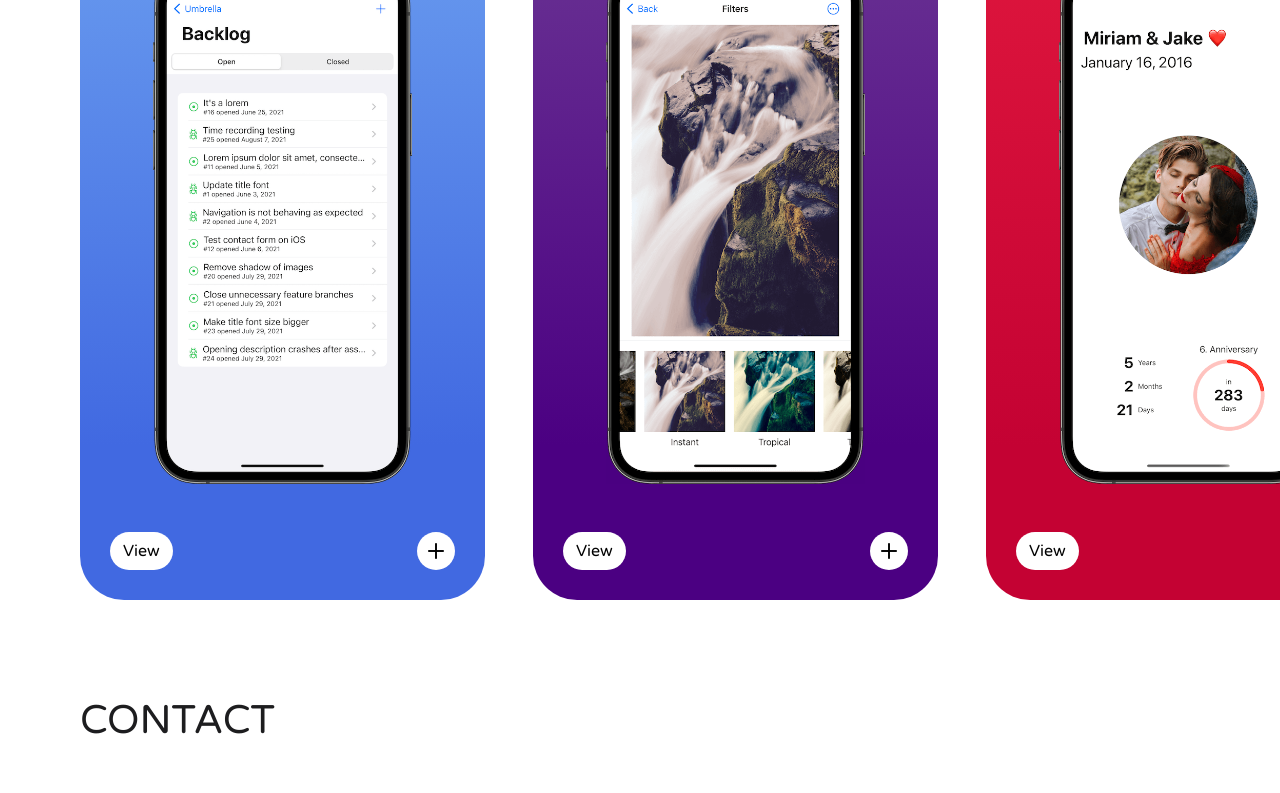
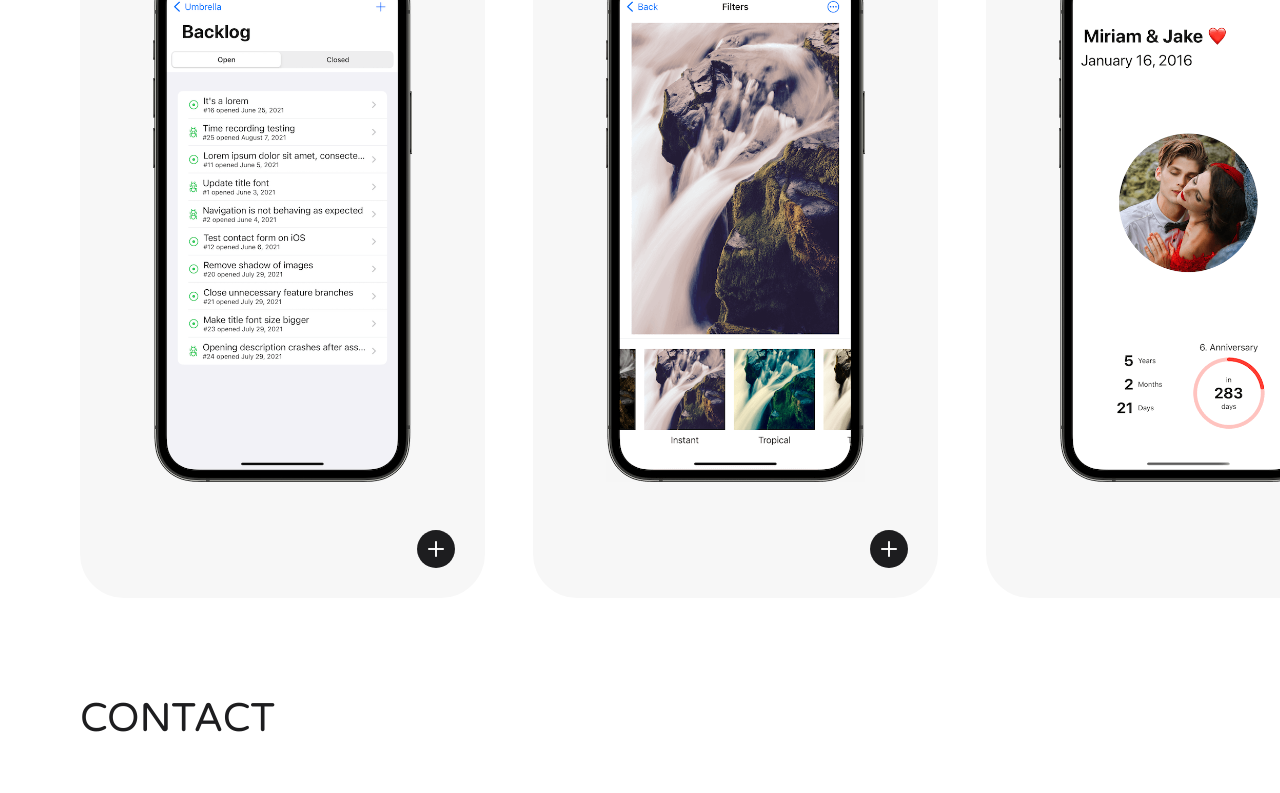
Before and after one commit to Hebrasco/hebrasco.github.io, a React (Create React App) app: page /#/ in a window 1280 px wide. Shown: the part 1988-2781 px from the top of the page. Built offline with nearby package versions, Linux system fonts and the light colour scheme.

Commit message:
💄 Update project styles

```diff
--- a/src/pages/Home/components/Projects/components/Preview/components/Actions/index.module.css
+++ b/src/pages/Home/components/Projects/components/Preview/components/Actions/index.module.css
@@ -10,6 +10,8 @@
   margin-left: auto;
   cursor: pointer;
   display: flex;
+  background-color: var(--primaryBackgroundColor);
+  color: var(--primaryColor);
 }
 
 .preview-action-button-details:before {
--- a/src/pages/Home/components/Projects/components/Preview/components/Actions/index.tsx
+++ b/src/pages/Home/components/Projects/components/Preview/components/Actions/index.tsx
@@ -1,34 +1,22 @@
-import { Action } from 'pages/Home/components/Projects/components/ProjectAction'
 import React, { MouseEvent } from 'react'
 
 import styles from './index.module.css'
-import { ROUTES } from 'data'
 import { conditionalStyle } from 'utils'
 
 interface Props {
   onToggleDetails: (event: MouseEvent<HTMLElement>) => void
-  projectId: string
   isDetailShown: boolean
-  colors: {
-    foreground: string
-    background: string
-  }
 }
 
 export function Actions({
-  projectId,
-  colors,
   isDetailShown,
   onToggleDetails: handleToggleDetails,
 }: Props): JSX.Element {
-  const projectRoute = ROUTES.project.replace(':projectId', projectId)
-
   return (
     <div
       className="mt-4 mt-md-5 d-flex justify-content-space-between"
       style={{ height: 38 }}
     >
-      <Action to={projectRoute} label="View" colors={colors} filled />
       <i
         className={`bi bi-plus ${
           styles['preview-action-button-details']
@@ -37,10 +25,6 @@ export function Actions({
           styles['preview-action-button-details-active']
         )}`}
         onClick={handleToggleDetails}
-        style={{
-          backgroundColor: colors.background,
-          color: colors.foreground,
-        }}
       />
     </div>
   )
--- a/src/pages/Home/components/Projects/components/Preview/index.tsx
+++ b/src/pages/Home/components/Projects/components/Preview/index.tsx
@@ -39,15 +39,13 @@ export function Preview({ project }: Props): JSX.Element {
 
   return (
     <div
-      className={`rounded ${
+      className={`bg-light rounded ${
         styles['preview-content-container']
       } ${conditionalStyle(
         !isMobile,
         styles['preview-content-container-desktop']
       )}`}
       style={{
-        backgroundColor: project.previewColors.backgroundGradient.end,
-        background: `linear-gradient(180deg,${project.previewColors.backgroundGradient.start} 20%, ${project.previewColors.backgroundGradient.end} 80%)`,
         width,
         height,
         scrollSnapAlign: conditionalStyle(isMobile, 'center', 'start'),
@@ -55,24 +53,20 @@ export function Preview({ project }: Props): JSX.Element {
       onClick={handleNavigateToDetails}
     >
       <div className="mb-auto">
-        <h3 style={{ color: project.previewColors.title }}>{project.name}</h3>
+        <h3>{project.name}</h3>
         <ComingSoon
           isComingSoon={project.isComingSoon}
           color={project.previewColors.subtitle}
         />
         {!isMobile && isDetailShown ? (
           <Badges
-            colors={project.previewColors.actions}
             languages={project.languages}
             frameworks={project.frameworks}
           />
         ) : null}
       </div>
       {isDetailShown ? (
-        <p
-          style={{ color: project.previewColors.title }}
-          className={conditionalStyle(!isMobile, 'h4')}
-        >
+        <p className={conditionalStyle(!isMobile, 'h4')}>
           {project.description}
         </p>
       ) : (
@@ -81,8 +75,6 @@ export function Preview({ project }: Props): JSX.Element {
         </>
       )}
       <Actions
-        projectId={project.id}
-        colors={project.previewColors.actions}
         onToggleDetails={handleToggleDetails}
         isDetailShown={isDetailShown}
       />
--- a/src/pages/Home/components/Projects/components/ProjectAction/index.module.css
+++ /dev/null
@@ -1,40 +0,0 @@
-.project-action-button-primary {
-  border-radius: var(--borderRadius);
-  display: inline-block;
-  padding: 0.375rem 0.75rem;
-  font-size: 1rem;
-  font-weight: 400;
-  line-height: 1.5;
-  color: #212529;
-  text-align: center;
-  text-decoration: none;
-  vertical-align: middle;
-  cursor: pointer;
-  -webkit-user-select: none;
-  user-select: none;
-  border: 1px solid transparent;
-  text-decoration: none !important;
-}
-
-.project-action-button-secondary {
-  border-radius: var(--borderRadius);
-  display: inline-block;
-  padding: 0.375rem 0.75rem;
-  font-size: 1rem;
-  font-weight: 400;
-  line-height: 1.5;
-  color: #212529;
-  text-align: center;
-  text-decoration: none;
-  vertical-align: middle;
-  cursor: pointer;
-  -webkit-user-select: none;
-  user-select: none;
-  border-width: 1px;
-  border-style: solid;
-  text-decoration: none !important;
-}
-
-.project-action-button-disabled {
-  cursor: default;
-}
--- a/src/pages/Home/components/Projects/components/ProjectAction/index.tsx
+++ b/src/pages/Home/components/Projects/components/ProjectAction/index.tsx
@@ -1,69 +1,26 @@
-import { ExternalLink, Link } from 'components/ui'
-import React, { useMemo } from 'react'
-
-import styles from './index.module.css'
+import { ExternalLink } from 'components/ui'
+import React from 'react'
 
 interface Props {
   to?: string
   label: string
-  className?: string
   filled?: boolean
-  externalLink?: boolean
-  colors?: {
-    foreground: string
-    background: string
-  }
 }
 
 export function Action({
   to,
   label,
   filled = false,
-  colors,
-  className,
-  externalLink = false,
 }: Props): JSX.Element | null {
-  const colorStyles = useMemo(() => {
-    if (!colors) return
-
-    if (filled)
-      return {
-        backgroundColor: colors.background,
-        color: colors.foreground,
-      }
-    return {
-      borderColor: colors.background,
-      color: colors.background,
-    }
-  }, [filled, colors])
-
-  const buttonClass = useMemo(
-    () =>
-      filled
-        ? styles['project-action-button-primary']
-        : styles['project-action-button-secondary'],
-    [filled]
-  )
-
   if (!to) return null
 
-  if (externalLink) {
-    return (
-      <ExternalLink
-        to={to}
-        className={`${buttonClass} ${className}`}
-        style={colorStyles}
-      >
-        {label}
-      </ExternalLink>
-    )
-  }
   return (
-    <Link
+    <ExternalLink
+      button
       to={to}
-      className={`${buttonClass} ${className}`}
-      style={colorStyles}
-      label={label}
-    />
+      className={filled ? 'btn-dark' : 'btn-outline-dark'}
+    >
+      {label}
+    </ExternalLink>
   )
 }
--- a/src/pages/Home/components/Projects/components/ProjectBadge/index.module.css
+++ b/src/pages/Home/components/Projects/components/ProjectBadge/index.module.css
@@ -7,4 +7,6 @@
   vertical-align: baseline;
   font-weight: 700;
   line-height: 1;
+  background-color: var(--primaryBackgroundColor);
+  color: var(--primaryColor);
 }
--- a/src/pages/Home/components/Projects/components/ProjectBadge/index.tsx
+++ b/src/pages/Home/components/Projects/components/ProjectBadge/index.tsx
@@ -5,22 +5,8 @@ import styles from './index.module.css'
 
 interface Props {
   skill: Skill
-  colors?: {
-    background: string
-    foreground: string
-  }
 }
 
-export function ProjectBadge({ skill, colors }: Props): JSX.Element {
-  return (
-    <span
-      className={`${styles['badge']} py-2 px-3`}
-      style={{
-        backgroundColor: colors?.background,
-        color: colors?.foreground,
-      }}
-    >
-      {skill.name}
-    </span>
-  )
+export function ProjectBadge({ skill }: Props): JSX.Element {
+  return <span className={`${styles['badge']} py-2 px-3`}>{skill.name}</span>
 }
--- a/src/pages/Project/components/Badges.tsx
+++ b/src/pages/Project/components/Badges.tsx
@@ -5,25 +5,19 @@ import { Skill } from 'types'
 interface Props {
   languages: readonly Skill[]
   frameworks: readonly Skill[]
-  colors?: {
-    background: string
-    foreground: string
-  }
 }
 
-export function Badges({ languages, frameworks, colors }: Props): JSX.Element {
+export function Badges({ languages, frameworks }: Props): JSX.Element {
   return (
     <div className="d-flex flex-wrap mt-4" style={{ gap: '1rem' }}>
       {languages.map((language: any) => (
         <Badge
-          colors={colors}
           skill={language}
           key={`project-skill-language-${language.name}`}
         />
       ))}
       {frameworks.map((framework: any) => (
         <Badge
-          colors={colors}
           skill={framework}
           key={`project-skill-framework-${framework.name}`}
         />
--- a/src/pages/Project/index.tsx
+++ b/src/pages/Project/index.tsx
@@ -38,10 +38,6 @@ export function Project(): JSX.Element {
             <h1 className="fw-bold">{project.name}</h1>
             <ComingSoon isComingSoon={project.isComingSoon} />
             <Badges
-              colors={{
-                background: project.previewColors.backgroundGradient.start,
-                foreground: project.previewColors.title,
-              }}
               languages={project.languages}
               frameworks={project.frameworks}
             />
@@ -58,35 +54,12 @@ export function Project(): JSX.Element {
                 projectName={project.name}
                 tasks={project.tasks}
               />
-              <div
-                className="mt-auto d-flex justify-content-space-between"
-                style={{ height: 38 }}
-              >
+              <div className="mt-auto d-flex justify-content-space-between">
                 {project.onlineURL && (
-                  <Action
-                    externalLink
-                    filled
-                    to={project.onlineURL}
-                    colors={{
-                      background:
-                        project.previewColors.backgroundGradient.start,
-                      foreground: project.previewColors.title,
-                    }}
-                    label={'App Store'}
-                  />
+                  <Action filled to={project.onlineURL} label={'App Store'} />
                 )}
                 {project.sourceURL && (
-                  <Action
-                    externalLink
-                    to={project.sourceURL}
-                    colors={{
-                      background:
-                        project.previewColors.backgroundGradient.start,
-                      foreground:
-                        project.previewColors.backgroundGradient.start,
-                    }}
-                    label="Source Code"
-                  />
+                  <Action to={project.sourceURL} label="Source Code" />
                 )}
               </div>
             </Col>
```
Also changed, not shown: src/assets/styles/bootstrap-overrides.css.
